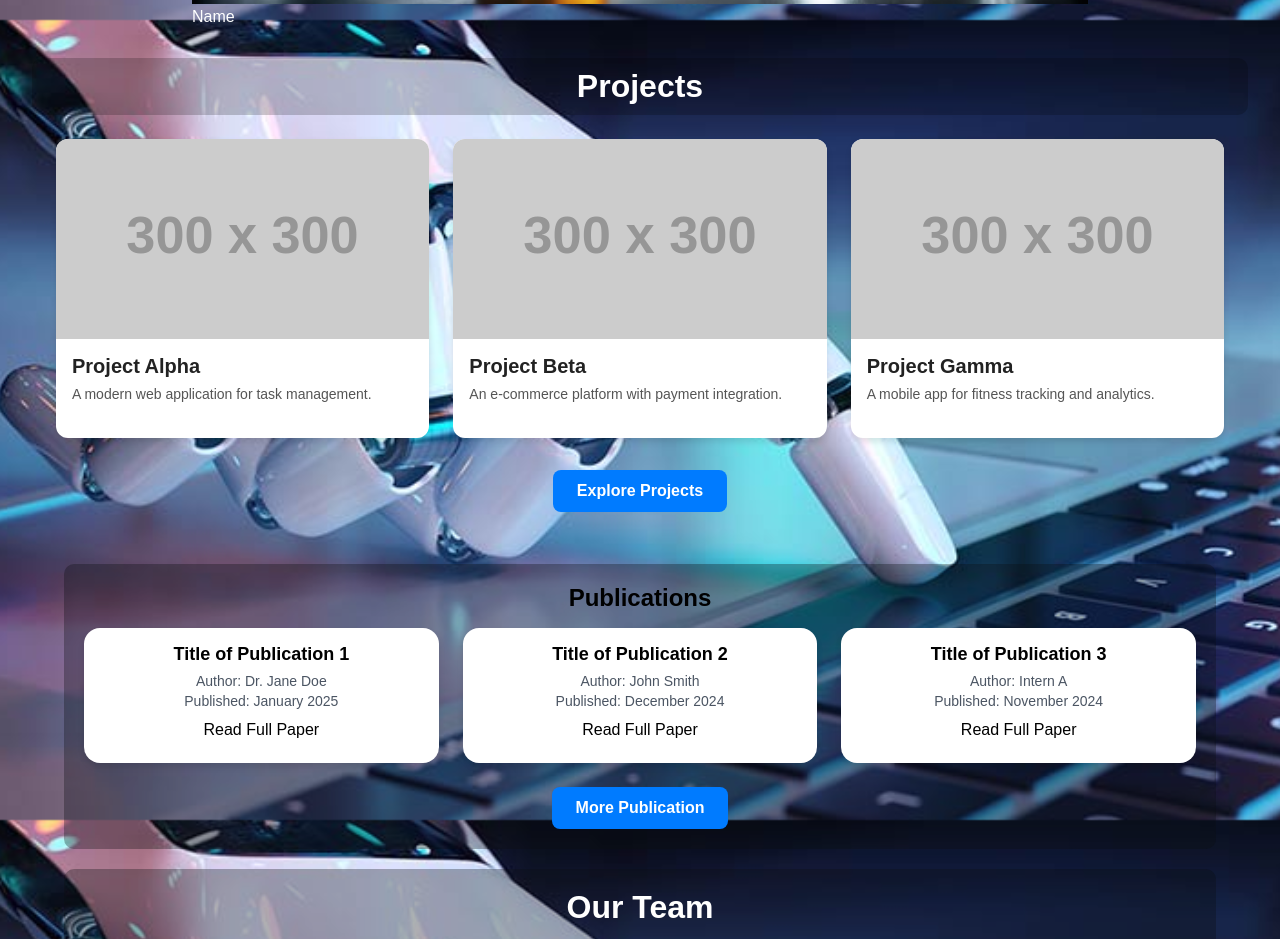
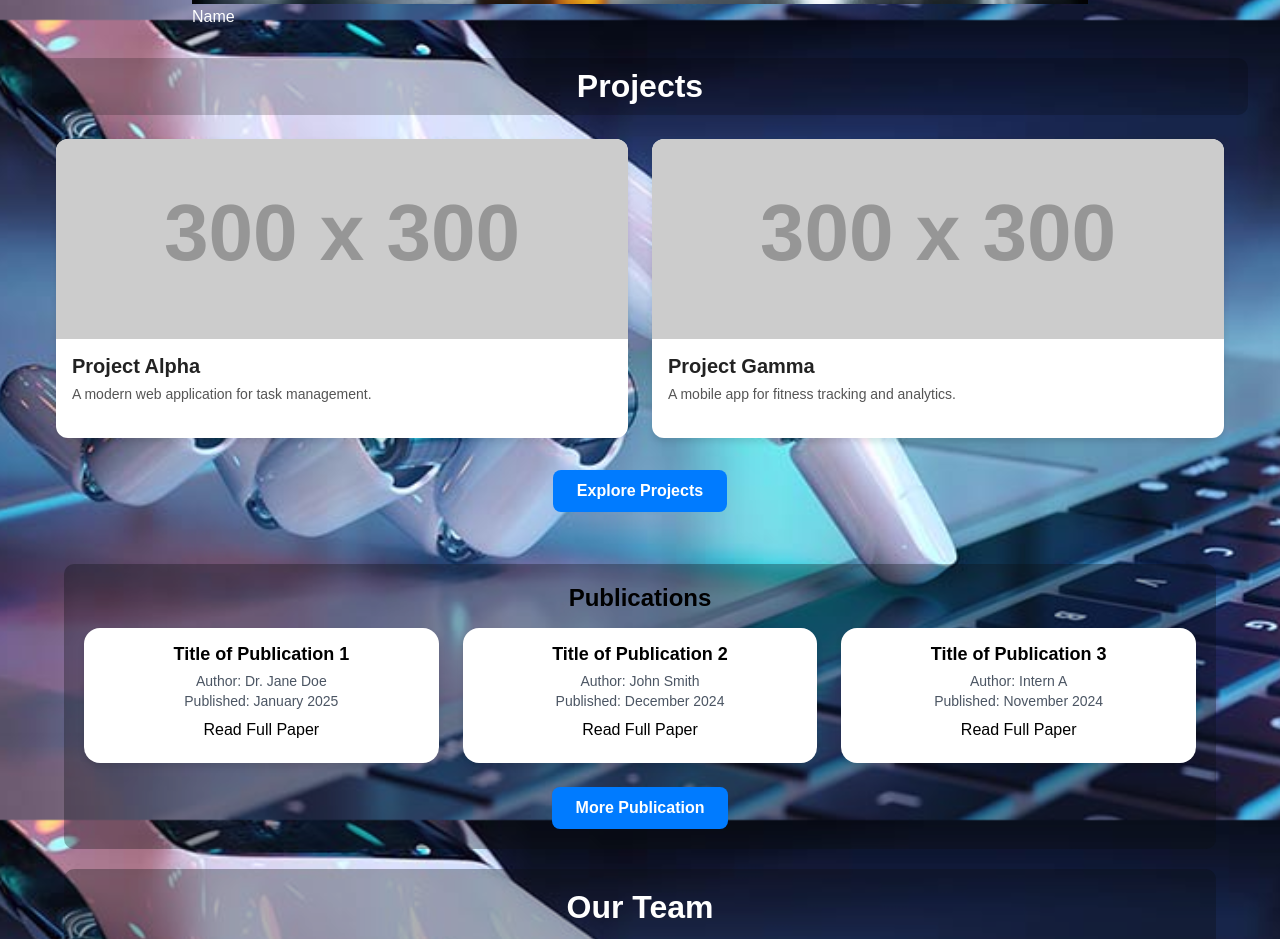
Before and after one commit to sudarshanjundre/diatroboticslab.github.io, a plain HTML site: page index.html in a window 1280 px wide. Shown: the part 780-1719 px from the top of the page. Drawn offline with Linux system fonts and the light colour scheme; placeholder pictures from the web are drawn by us.

Commit message:
Update index.html

```diff
--- a/index.html
+++ b/index.html
@@ -120,14 +120,6 @@
         <div class="project-content">
           <h3 class="project-title">Project Alpha</h3>
           <p class="project-description">A modern web application for task management.</p>
-        </div>
-      </div>
-
-      <div class="project-card" onclick="window.location.href='project1.html'">
-        <div class="project-image" style="background-image: url('https://via.placeholder.com/300');"></div>
-        <div class="project-content">
-          <h3 class="project-title">Project Beta</h3>
-          <p class="project-description">An e-commerce platform with payment integration.</p>
         </div>
       </div>
 
```
